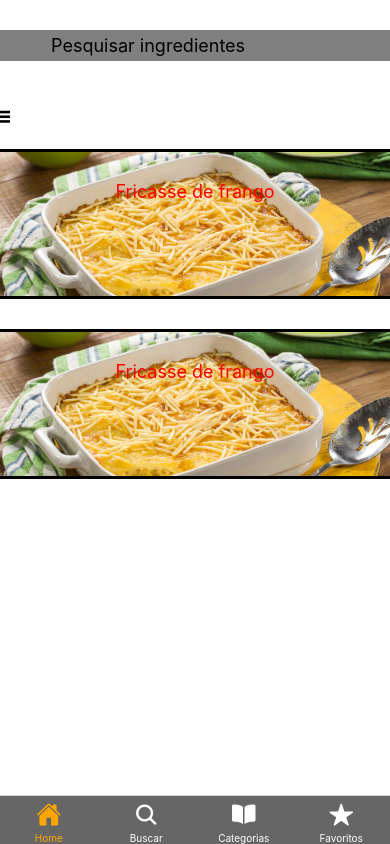
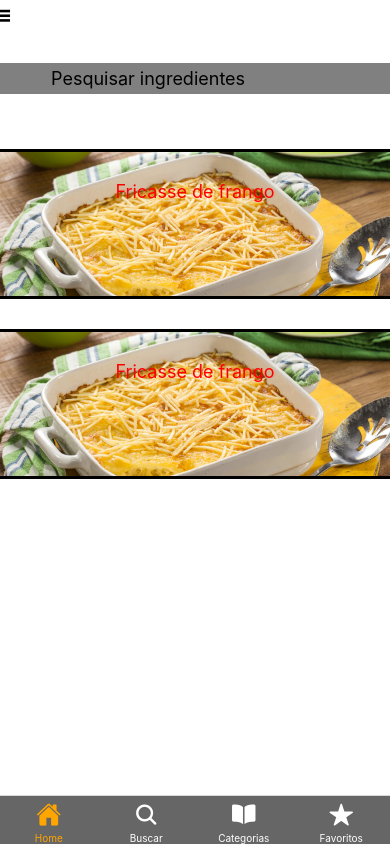
Before and after one commit to rafael-tecinternet/projeto-cooking, a React Native app: screen /Home in a window 390 px wide. Built offline with nearby package versions, Linux system fonts and the light colour scheme.

Commit message:
adicionados icones e anotações

```diff
--- a/src/Screens/Home.js
+++ b/src/Screens/Home.js
@@ -21,19 +21,17 @@ const Home = () => {
   return (
     <SafeAreaView style={estilos.container}>
       <View style={estilos.viewForm}>
-
+      {/* faz com que o icone de hamburguer (reorder) fique dentro do formulario (não funcionando ainda) */}
+      <Pressable>
+        <Ionicons name="reorder-three" size={30} color="black" />
+        </Pressable>
         <TextInput
         style={estilos.barraDePesquisa}
         placeholder="Pesquisar ingredientes"/>
 
-        <Pressable>
-        <Ionicons name="reorder-three" size={30} color="black" />
-        </Pressable>
-
-
         <View>
 
-        {/* adicionar onpress no pressable e a programação */}
+        {/* a fazer: adicionar onpress no pressable e a programação para ir para os detalhes da receita */}
         <Pressable>
         <ImageBackground style={estilos.BlocosDeConteudo}
         source={ImagemAlternativa}>
@@ -68,19 +66,17 @@ const estilos = StyleSheet.create({
     marginBottom: 40,
     paddingHorizontal: 65, // extende a barra de pesquisa para os lados (horizontal)
     paddingVertical: 5,
-
   }, BlocosDeConteudo: {
     // Aqui ele irá afetar os blocos de conteudo
     marginVertical: 15,
     backgroundColor: "gray",
-    fontSize: 15,
     borderRadius: 5, // arredonda a borda
-    width: "100%",
+    width: "100%", // extende em 100% o bloco de conteudo
     height: 150,
     alignItems: "center",
     justifyContent: "center",
     paddingTop: 15, // move o texto um pouco mais pra baixo
-    paddingBottom: 80, //
+    paddingBottom: 80,
     borderWidth: 3, // aumenta a grossura da borda
     overflow: "hidden", // faz com que a imagem não passe da borda
   }, texto: {
```
